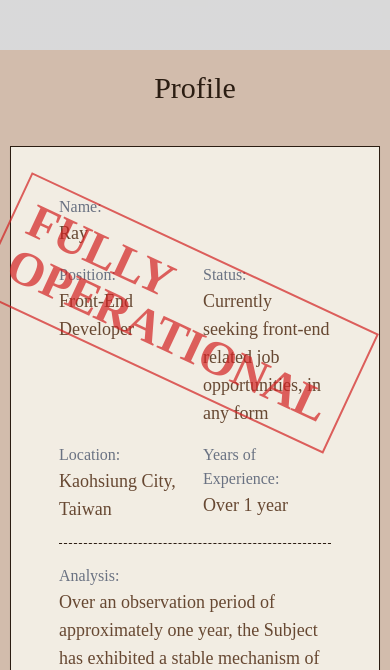
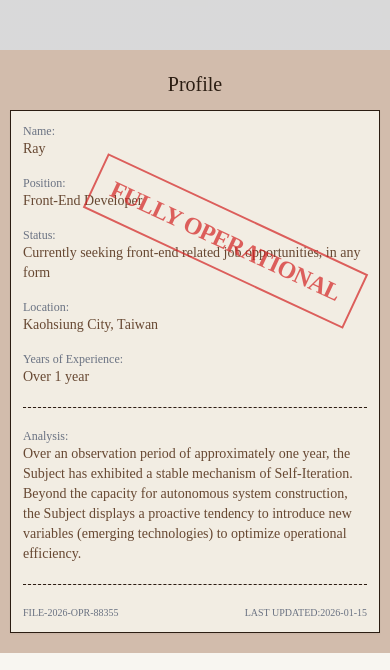
Before and after one commit to raylanraylan/personalWebsite, a Vue app: page / in a window 390 px wide. Shown: the part 794-1464 px from the top of the page. Built offline with nearby package versions, Linux system fonts and the light colour scheme; a web font is replaced by a local one.

Commit message:
feat: enhance responsiveness and layout across About, Contact, and Experience sections for various screen sizes.

```diff
--- a/src/components/layout/About.vue
+++ b/src/components/layout/About.vue
@@ -25,28 +25,28 @@ const aboutItems = [
 </script>
 <template>
   <section class="bg-[linear-gradient(180deg, hsl(0 0% 1% / 1), transparent)]">
-    <h2 class="text-center text-3xl mb-10">{{ $t('profile_section') }}</h2>
-    <Card class="bg-paper p-12 relative">
+    <h2 class="text-center text-xl mb-3 sm:text-3xl sm:mb-10">{{ $t('profile_section') }}</h2>
+    <Card class="bg-paper p-3 sm:p-12 relative">
       <CardHeader class="p-0">
         <CardTitle class="absolute right-[10px] top-[100px] rotate-25 opacity-70">
-          <h3 class="text-5xl status-danger p-4 border-2 border-danger uppercase">{{ $t('about.stamp') }}</h3>
+          <h3 class="sm:text-5xl status-danger p-4 border-2 border-danger uppercase">{{ $t('about.stamp') }}</h3>
         </CardTitle>
         <CardDescription>
-          <div class="grid grid-cols-2 gap-4">
-            <div v-for="item in aboutItems" :key="item" :class="item === 'name' ? 'col-span-2' : ''">
-              <h4 class="text-base text-gray-500">{{ $t(`about.items.${item}.title`) }}{{ $t('about.colon') }}</h4>
-              <p class="text-lg text-paper-label">{{ $t(`about.items.${item}.content`) }}</p>
+          <div class="grid grid-cols-1 sm:grid-cols-2 gap-4">
+            <div v-for="item in aboutItems" :key="item" :class="item === 'name' ? 'sm:col-span-2' : ''">
+              <h4 class="text-xs sm:text-base text-gray-500">{{ $t(`about.items.${item}.title`) }}{{ $t('about.colon') }}</h4>
+              <p class="text-sm sm:text-lg text-paper-label">{{ $t(`about.items.${item}.content`) }}</p>
             </div>
           </div>
         </CardDescription>
       </CardHeader>
       <hr class="h-px border-dashed bg-surface my-5" />
       <CardContent class="p-0">
-        <h4 class="text-gray-500">{{ $t('about.description.title') }}{{ $t('about.colon') }}</h4>
-        <p class="text-lg text-paper-label">{{ $t('about.description.content') }}</p>
+        <h4 class="text-xs sm:text-base text-gray-500">{{ $t('about.description.title') }}{{ $t('about.colon') }}</h4>
+        <p class="text-sm sm:text-lg text-paper-label">{{ $t('about.description.content') }}</p>
       </CardContent>
       <hr class="h-px border-dashed bg-surface my-5" />
-      <CardFooter class="justify-between p-0 text-xs  text-gray-500">
+      <CardFooter class="justify-between p-0 text-[10px] sm:text-xs text-gray-500">
         <span>{{ props.fileNumber }}</span>
         <span>{{ $t('about.footer.updated') }}{{ $t('about.colon') }}{{ updatedDate }}</span>
       </CardFooter>
```
